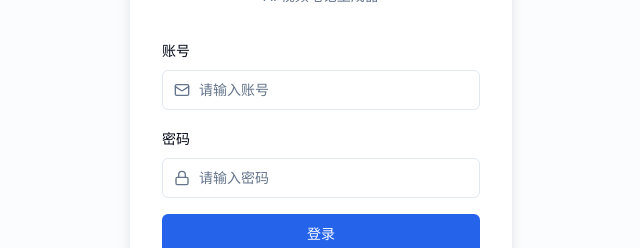
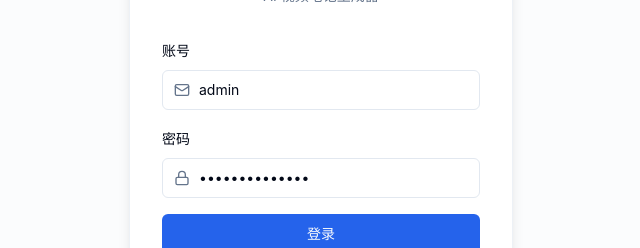
Before and after one commit to koucxz/video-note, a React (Vite) app in the folder frontend/: page / in a window 1280 px wide. Shown: the part 271-519 px from the top of the page, without its empty margins (319-959 px from the left). Built offline with nearby package versions, Linux system fonts and the light colour scheme; no server answers.

Commit message:
feat: 登录页默认填充账号与密码

```diff
--- a/frontend/src/pages/LoginPage.jsx
+++ b/frontend/src/pages/LoginPage.jsx
@@ -7,9 +7,12 @@ import { Input } from "@/components/ui/input"
 import { Label } from "@/components/ui/label"
 import { Card, CardContent } from "@/components/ui/card"
 
+const DEFAULT_USERNAME = 'admin'
+const DEFAULT_PASSWORD = 'VideoNote2026.'
+
 export default function LoginPage({ onSuccess }) {
-  const [username, setUsername] = useState('')
-  const [password, setPassword] = useState('')
+  const [username, setUsername] = useState(DEFAULT_USERNAME)
+  const [password, setPassword] = useState(DEFAULT_PASSWORD)
   const [loading, setLoading] = useState(false)
   const [error, setError] = useState('')
 
```
